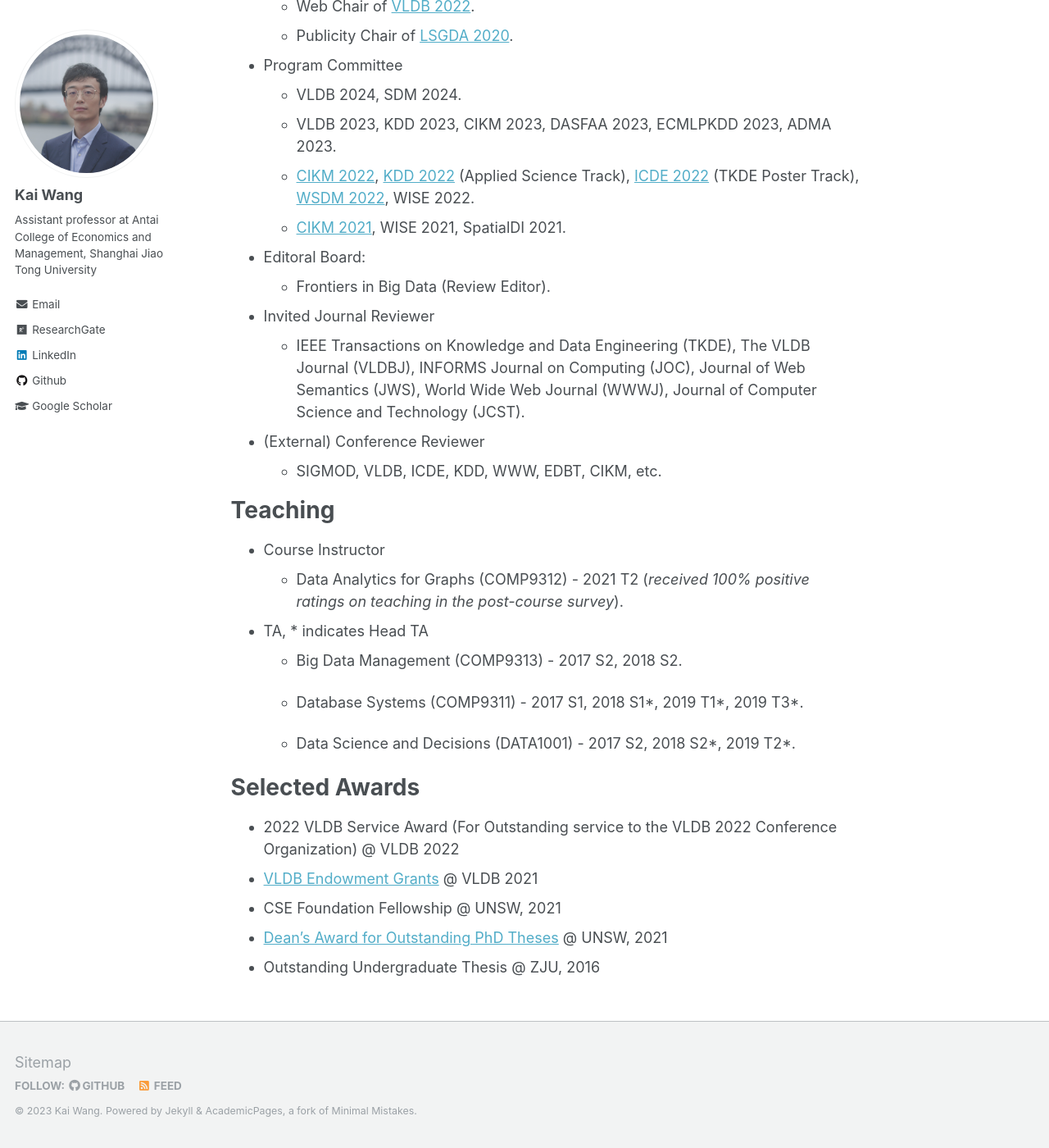
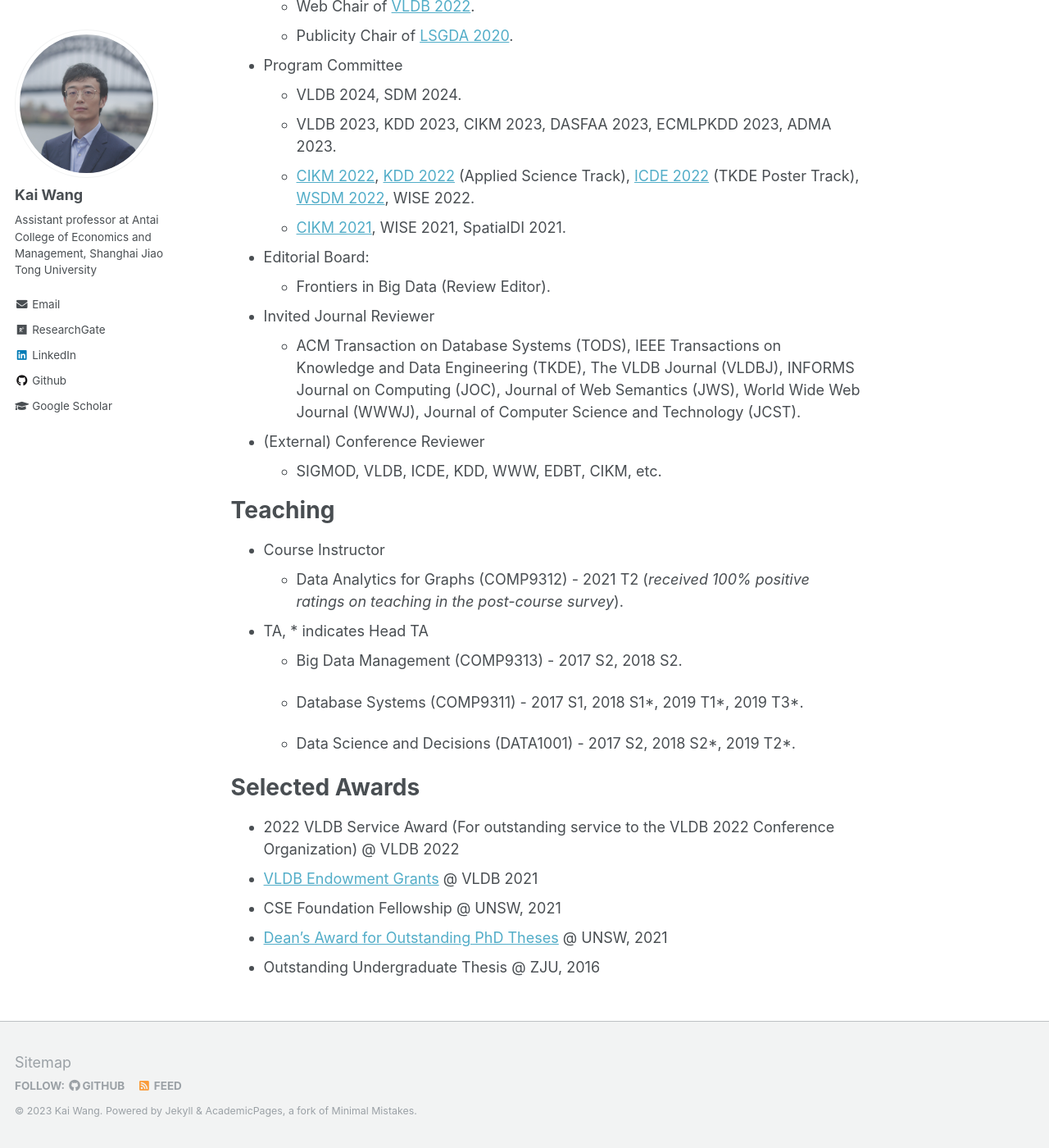
Before and after one commit to cs-kaiwang/cs-kaiwang.github.io, a Jekyll site: the page built from _pages/about.md, in a window 1280 px wide and 1400 px high, scrolled down 4181 px. Shown: the whole window at 82% size. Built offline with Jekyll 4.4.1, drawn with Linux system fonts in a browser that asks for light colours.

Commit message:
Update about.md

```diff
--- a/_pages/about.md
+++ b/_pages/about.md
@@ -71,11 +71,11 @@ Academic Services
   - [CIKM 2022](https://www.cikm2022.org/), [KDD 2022](https://kdd.org/kdd2022/) (Applied Science Track), [ICDE 2022](https://icde2022.ieeecomputer.my/) (TKDE Poster Track), [WSDM 2022](https://www.wsdm-conference.org/2022/), WISE 2022.
   - [CIKM 2021](https://www.cikm2021.org/), WISE 2021, SpatialDI 2021.
 
-- Editoral Board:
+- Editorial Board:
   - Frontiers in Big Data (Review Editor).
 
 - Invited Journal Reviewer
-  - IEEE Transactions on Knowledge and Data Engineering (TKDE), The VLDB Journal (VLDBJ), INFORMS Journal on Computing (JOC), Journal of Web Semantics (JWS), World Wide Web Journal (WWWJ), Journal of Computer Science and Technology (JCST).
+  - ACM Transaction on Database Systems (TODS), IEEE Transactions on Knowledge and Data Engineering (TKDE), The VLDB Journal (VLDBJ), INFORMS Journal on Computing (JOC), Journal of Web Semantics (JWS), World Wide Web Journal (WWWJ), Journal of Computer Science and Technology (JCST).
 
 - (External) Conference Reviewer
   - SIGMOD, VLDB, ICDE, KDD, WWW, EDBT, CIKM, etc.
@@ -98,7 +98,7 @@ Teaching
 
 Selected Awards
 ======
-- 2022 VLDB Service Award (For Outstanding service to the VLDB 2022 Conference Organization) @ VLDB 2022
+- 2022 VLDB Service Award (For outstanding service to the VLDB 2022 Conference Organization) @ VLDB 2022
 - [VLDB Endowment Grants](http://vldb.org/2021/?info-travel-support) @ VLDB 2021
 - CSE Foundation Fellowship @ UNSW, 2021
 - [Dean’s Award for Outstanding PhD Theses](https://www.inside.unsw.edu.au/campus-life/forty-eight-unsw-phd-graduates-have-been-awarded-the-deans-award-outstanding-phd-theses) @ UNSW, 2021
```
